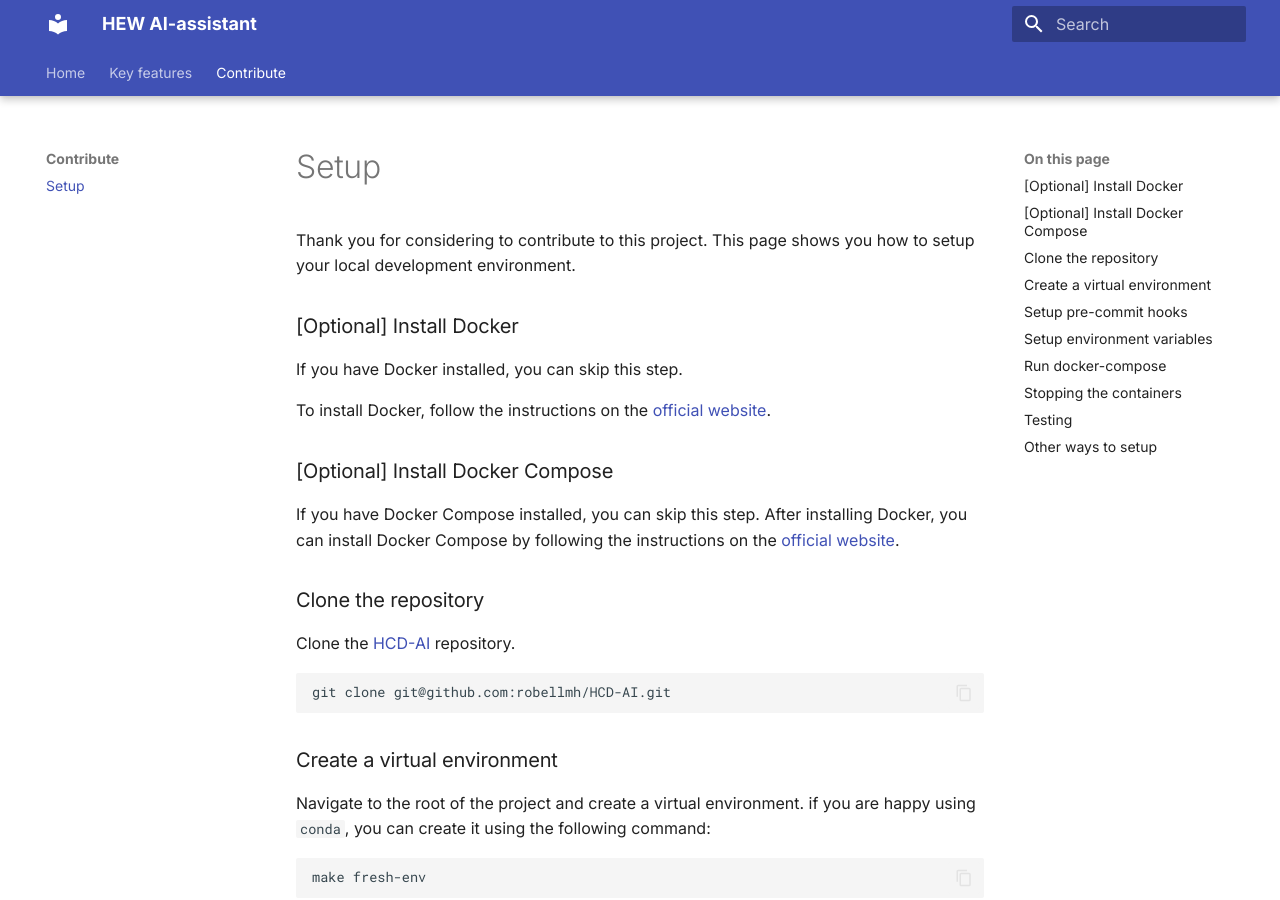
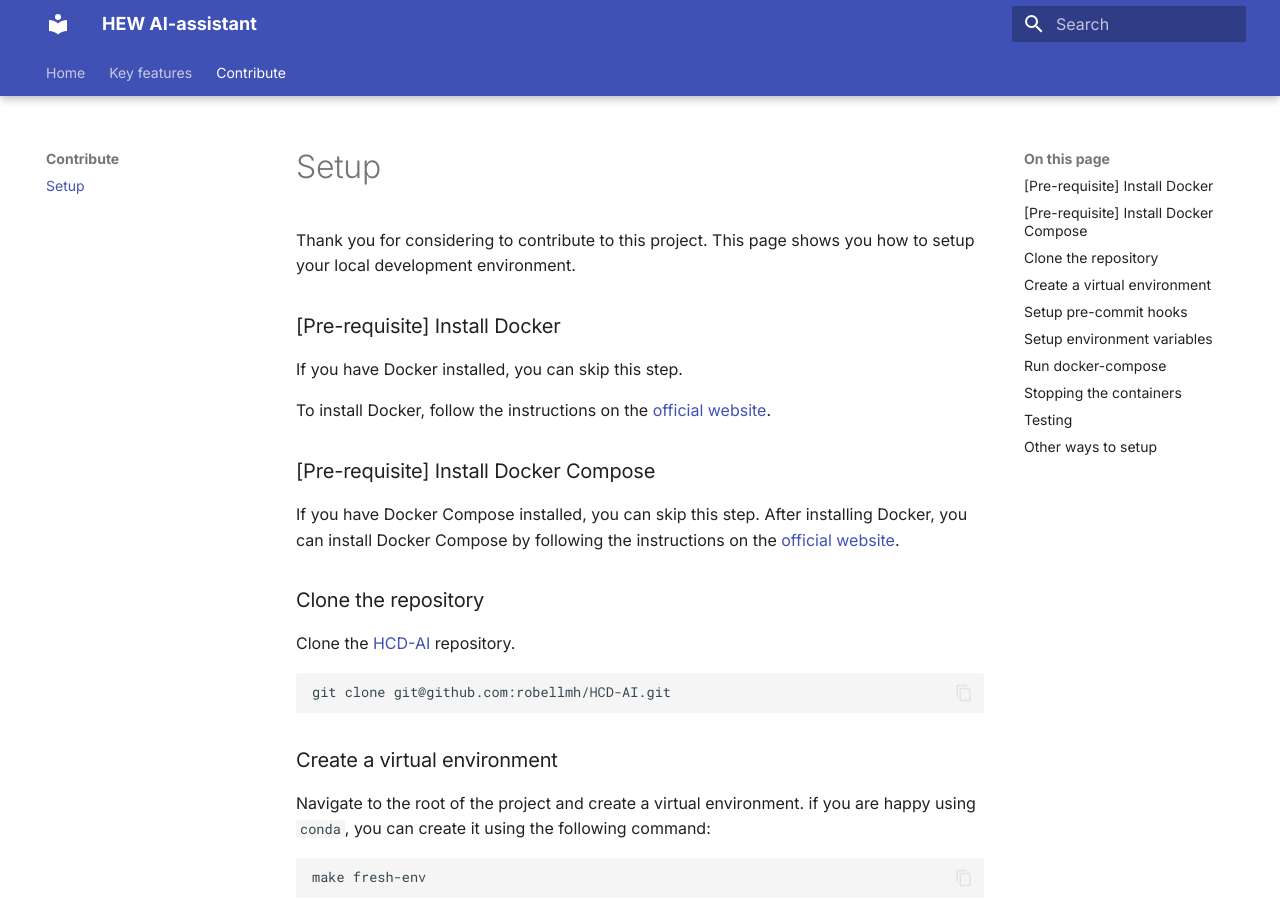
Before and after one commit to robellmh/HCD-AI, an MkDocs documentation site: the page built from docs/contribute/dev-setup.md, in a window 1280 px wide and 900 px high. Built offline with MkDocs 1.6.1 and Material for MkDocs 9.7.7, drawn with Linux system fonts in a browser that asks for light colours; some of the changed text lies outside the part shown.

Commit message:
fixes from PR

```diff
--- a/docs/contribute/dev-setup.md
+++ b/docs/contribute/dev-setup.md
@@ -1,13 +1,13 @@
 Thank you for considering to contribute to this project. This page shows you how to setup your local
 development environment.
 
-### [Optional] Install Docker
+### [Pre-requisite] Install Docker
 
 If you have Docker installed, you can skip this step.
 
 To install Docker, follow the instructions on the [official website](https://docs.docker.com/get-docker/).
 
-### [Optional] Install Docker Compose
+### [Pre-requisite] Install Docker Compose
 
 If you have Docker Compose installed, you can skip this step.
 After installing Docker, you can install Docker Compose by following the instructions on the [official website](https://docs.docker.com/compose/install/).
```
Also changed, not shown: other parts of docs/contribute/dev-setup.md (+3 -0 lines), docs/components/chat.md (+3 -2 lines), docs/components/index.md (+1 -1 lines), 1 other file.
